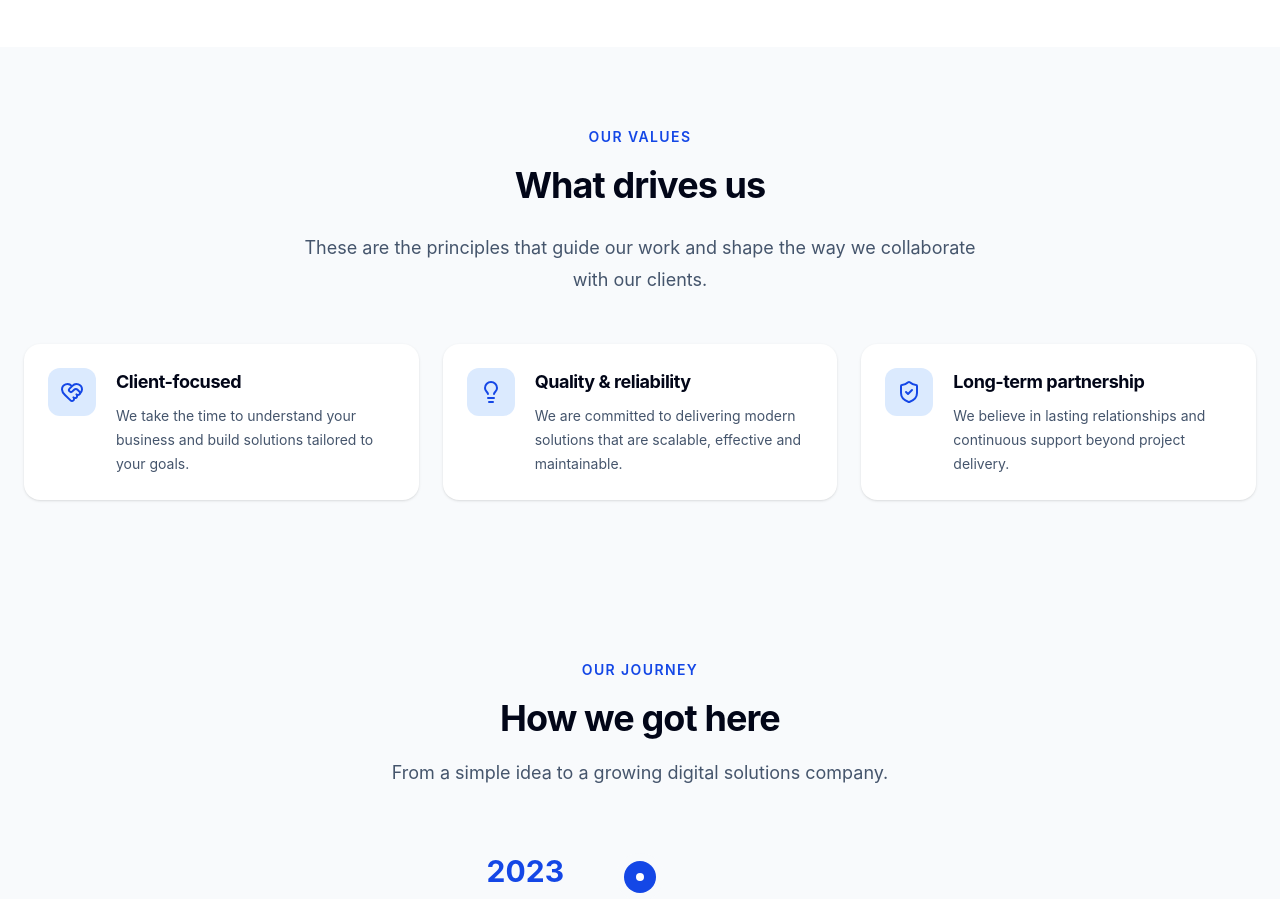
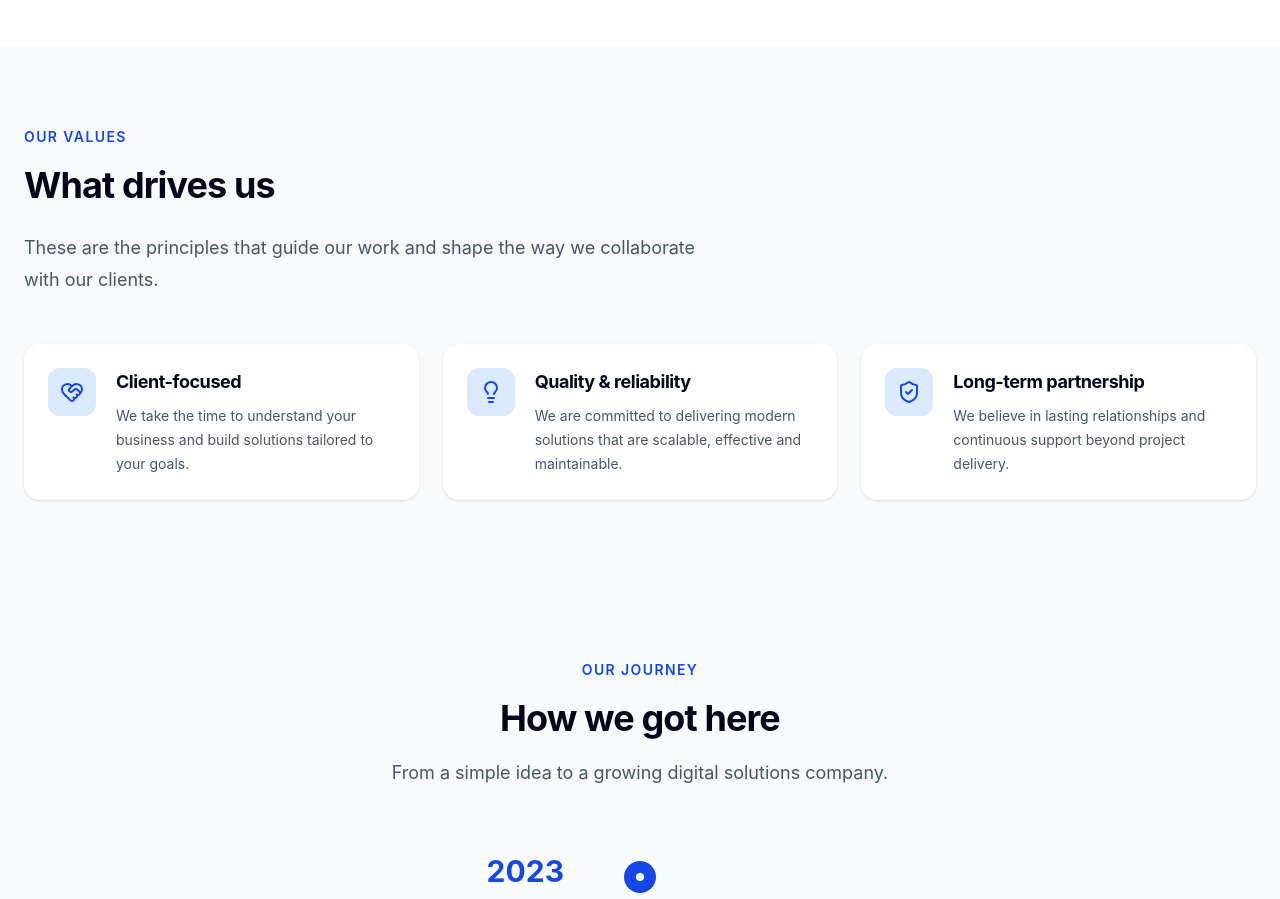
Before and after one commit to duartesimo/NewSolutions, a React (Vite) app in the folder frontend/: page /about in a window 1280 px wide. Shown: the part 1040-1939 px from the top of the page. Built offline with nearby package versions, Linux system fonts and the light colour scheme.

Commit message:
refactor: our values

```diff
--- a/frontend/src/components/sections/OurValues.tsx
+++ b/frontend/src/components/sections/OurValues.tsx
@@ -1,4 +1,5 @@
 import { HeartHandshake, Lightbulb, ShieldCheck } from "lucide-react";
+import SectionHeader from "../ui/SectionHeader";
 
 const values = [
   {
@@ -26,20 +27,12 @@ function OurValues() {
     <section className="bg-slate-50 py-20">
       <div className="mx-auto max-w-7xl px-6">
         {/* Header */}
-        <div className="mx-auto max-w-2xl text-center">
-          <p className="text-sm font-semibold tracking-widest text-blue-700 uppercase">
-            Our values
-          </p>
-
-          <h2 className="mt-4 text-3xl leading-tight font-bold tracking-tight text-slate-950 sm:text-4xl">
-            What drives us
-          </h2>
-
-          <p className="mt-4 text-base leading-7 text-slate-600 sm:mt-6 sm:text-lg sm:leading-8">
-            These are the principles that guide our work and shape the way we
-            collaborate with our clients.
-          </p>
-        </div>
+        <SectionHeader
+          eyebrow="Our values"
+          title="What drives us"
+          description="These are the principles that guide our work and shape the way we
+            collaborate with our clients."
+        />
 
         {/* Cards */}
         <div className="mt-12 grid grid-cols-1 gap-6 md:grid-cols-3">
```
